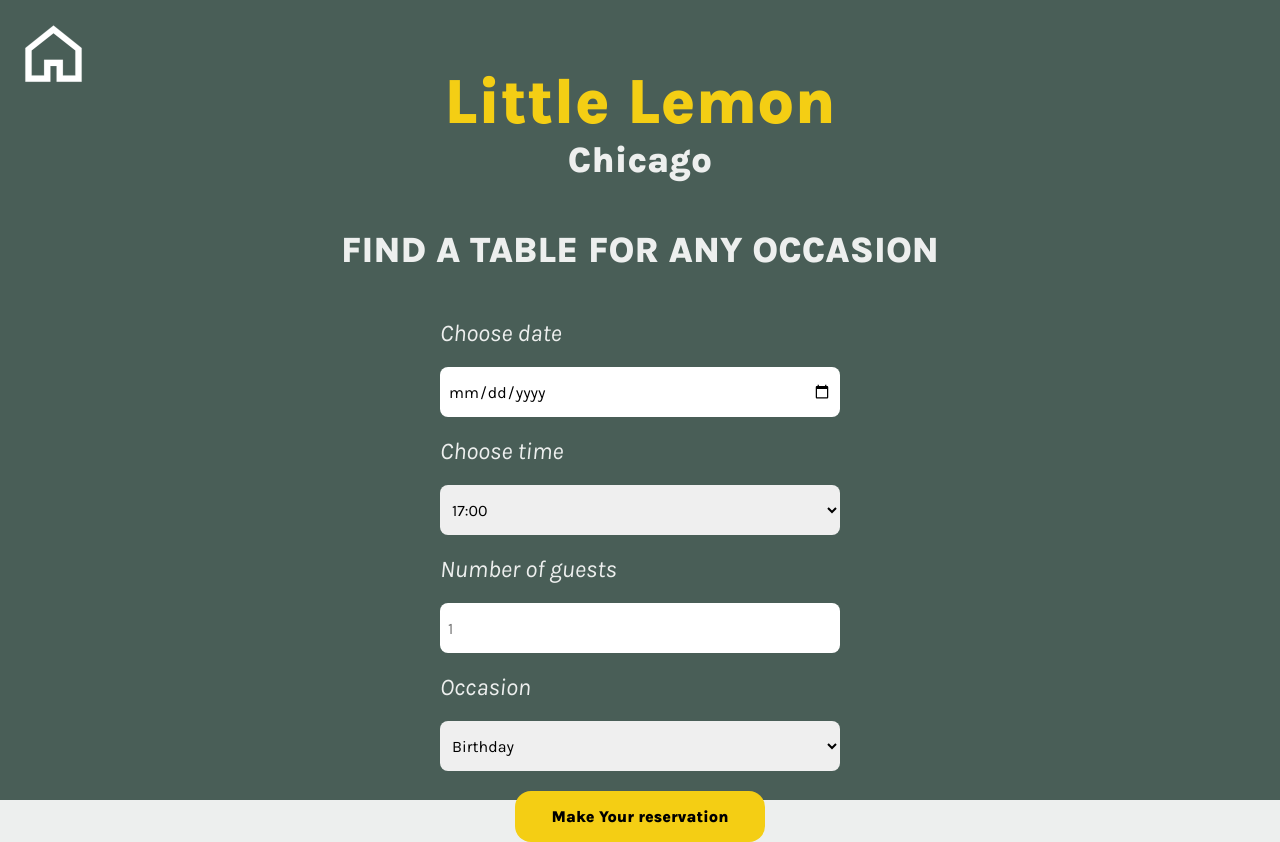
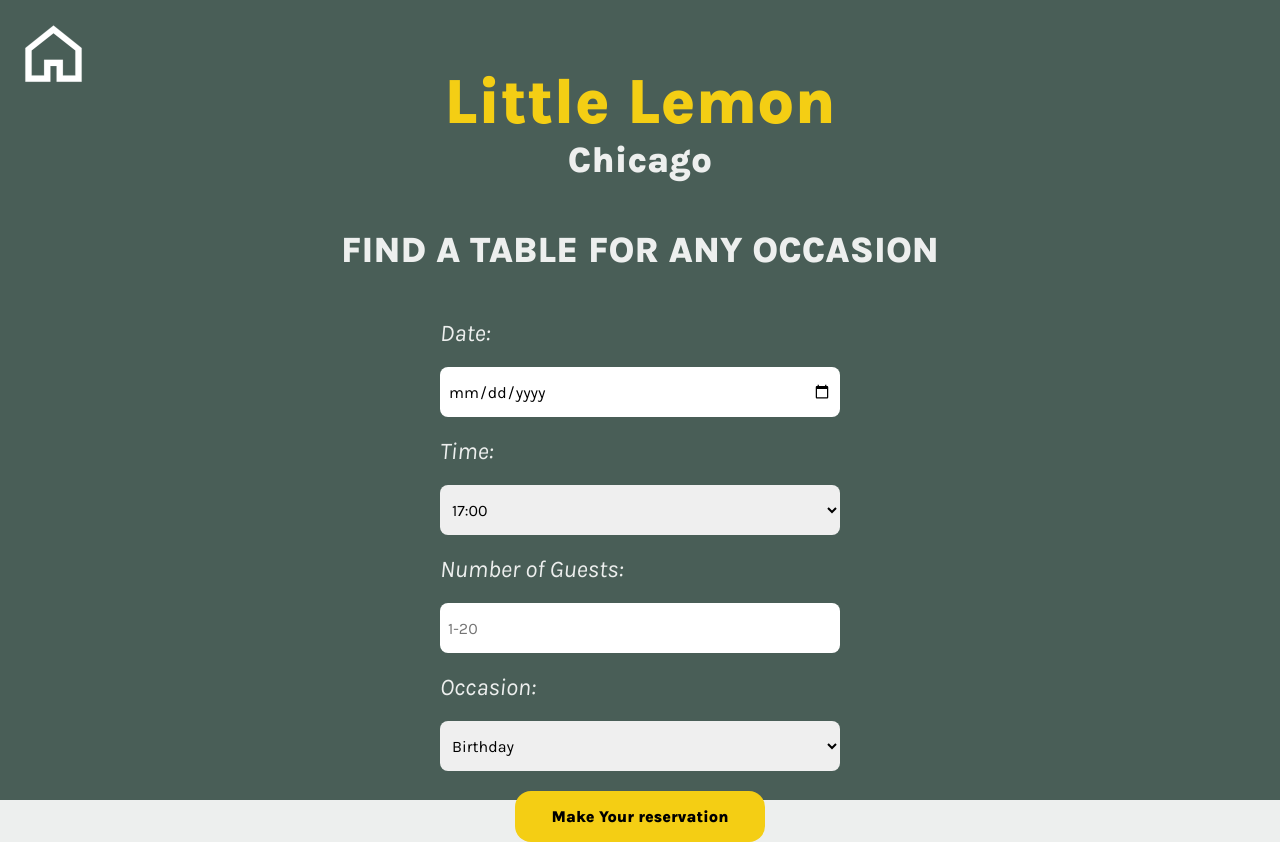
Before and after one commit to marventures/little-lemon-booking-website, a React (Create React App) app: page /bookings in a window 1280 px wide. Built offline with nearby package versions, Linux system fonts and the light colour scheme; a web font is replaced by a local one.

Commit message:
Improve app accessibility by using aria attributes

```diff
--- a/src/components/BookingForm/BookingForm.js
+++ b/src/components/BookingForm/BookingForm.js
@@ -63,14 +63,19 @@ const BookingForm = ({ availableTimes, dispatch }) => {
         <h2 className='booking-header'>Little Lemon</h2>
         <h2 className='booking-subheader'>Chicago</h2>
         <h1 className='booking-title'>Find a Table for any occasion</h1>
-        <form className='form-container' onSubmit={handleSubmit}>
+        <form
+          className='form-container'
+          onSubmit={handleSubmit}
+          aria-label='On Submit'
+        >
           {/* DATE */}
-          <label htmlFor='res-date'>Choose date</label>
+          <label htmlFor='res-date'>Date: </label>
           <input
             type='date'
             name='date'
             id='res-date'
             value={bookings.date}
+            aria-label='On Change'
             onChange={e => {
               setBookings({ ...bookings, date: e.target.value });
               // new Date (e.target.value),  date argument on fetchAPI function can access .getDate() and set availableTimes different based on a given Date
@@ -83,12 +88,13 @@ const BookingForm = ({ availableTimes, dispatch }) => {
           />
 
           {/* TIME */}
-          <label htmlFor='res-time'>Choose time</label>
+          <label htmlFor='res-time'>Time:</label>
           <select
             id='res-time'
             name='time'
             value={bookings.time}
             onChange={handleChange}
+            aria-label='On Change'
             required={true}
           >
             {times.map(time => (
@@ -97,26 +103,28 @@ const BookingForm = ({ availableTimes, dispatch }) => {
           </select>
 
           {/* NUMBER OF GUESTS */}
-          <label htmlFor='guests'>Number of guests</label>
+          <label htmlFor='guests'>Number of Guests:</label>
           <input
             type='number'
-            placeholder='1'
+            placeholder='1-20'
             min='1'
-            max='10'
+            max='20'
             id='guests'
             name='guests'
             value={bookings.guests}
             onChange={handleChange}
+            aria-label='On Change'
             required={true}
           />
 
           {/* TYPE OF OCCASION */}
-          <label htmlFor='occasion'>Occasion</label>
+          <label htmlFor='occasion'>Occasion:</label>
           <select
             id='occasion'
             value={bookings.occasion}
             name='occasion'
             onChange={handleChange}
+            aria-label='On Change'
             required={true}
           >
             <option>Birthday</option>
--- a/src/components/NavBar/NavBar.js
+++ b/src/components/NavBar/NavBar.js
@@ -51,6 +51,7 @@ const NavBar = () => {
           smooth
           duration={550}
           onClick={handleClick}
+          aria-label='On Click'
           className='nav-links'
         >
           {link}
@@ -63,13 +64,19 @@ const NavBar = () => {
     <>
       <header ref={navRef}>
         <nav className='nav-container'>
-          <LinkS to='hero' smooth duration={550} onClick={handleClick}>
+          <LinkS
+            to='hero'
+            smooth
+            duration={550}
+            onClick={handleClick}
+            aria-label='On Click'
+          >
             <img src='./Logo.svg' alt='logo' className='logo' />
           </LinkS>
 
           <ul className='nav-links-container'>{navLinks}</ul>
           {/* HAMBURGER MENU */}
-          <div onClick={() => setNav(!nav)}>
+          <div onClick={() => setNav(!nav)} aria-label='On Click'>
             <HiOutlineMenuAlt1
               size={30}
               style={{
@@ -96,6 +103,7 @@ const NavBar = () => {
             cursor: 'pointer',
           }}
           onClick={() => setNav(!nav)}
+          aria-label='On Click'
         />
       )}
       <ul className={`${nav ? 'nav-menu active' : 'nav-menu'}`}>{navLinks}</ul>
```
